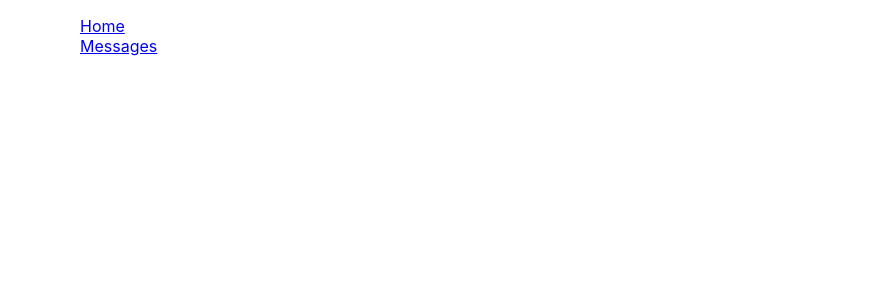
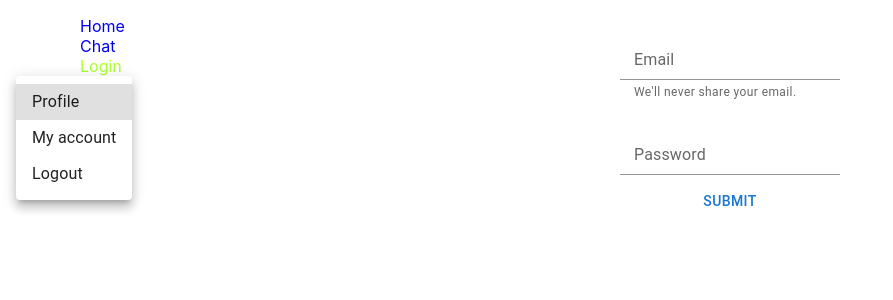
Before and after one commit to aximas/ws_chat, a React (Create React App) app: page /login in a window 1280 px wide. Before the commit this address had no page. Shown: the top 300 px of the page, without its empty margins (0-893 px from the left). Built offline with nearby package versions, Linux system fonts and the light colour scheme.

Commit message:
add: material ui; fix: NavLink active class; wip: Login page

```diff
--- a/package.json
+++ b/package.json
@@ -3,6 +3,9 @@
   "version": "0.1.0",
   "private": true,
   "dependencies": {
+    "@emotion/react": "^11.9.3",
+    "@emotion/styled": "^11.9.3",
+    "@mui/material": "^5.8.4",
     "@reduxjs/toolkit": "^1.8.2",
     "@testing-library/jest-dom": "^5.16.4",
     "@testing-library/react": "^13.3.0",
@@ -11,6 +14,7 @@
     "@types/node": "^16.11.41",
     "@types/react": "^18.0.13",
     "@types/react-dom": "^18.0.5",
+    "classnames": "^2.3.1",
     "react": "^18.2.0",
     "react-dom": "^18.2.0",
     "react-redux": "^8.0.2",
--- a/src/App.css
+++ b/src/App.css
@@ -1,8 +1,21 @@
 .wrapper {
     max-width: 1120px;
     width: 100%;
+    height: 100%;
     margin: 16px auto;
     display: flex;
+}
+
+.sidebar {
+    max-width: 180px;
+    width: 100%;
+    height: 100%;
+}
+
+.main {
+    width: 100%;
+    display: flex;
+    justify-content: center;
 }
 
 ul {
@@ -10,3 +23,7 @@ ul {
     padding-left: 0;
     list-style: none;
 }
+
+a {
+    text-decoration: none;
+}
--- a/src/App.tsx
+++ b/src/App.tsx
@@ -2,19 +2,25 @@ import React from 'react';
 import './App.css';
 import {Routes, Route} from 'react-router-dom';
 import {SuspenseComponent} from './core/utils/Suspense';
-import {Menu} from './pages/Menu/Menu';
+import {MenuComponent} from './pages/Menu/Menu';
 
 const Home = React.lazy(() => import('./pages/Home/Home'));
 const ChatPage = React.lazy(() => import('./pages/Chat/ChatPage'));
+const Login = React.lazy(() => import('./pages/Login/Login'));
 
 function App() {
     return (
         <div className="wrapper">
-            <Menu/>
-            <Routes>
-                <Route path="/" element={<SuspenseComponent><Home/></SuspenseComponent>}/>
-                <Route path="/messages" element={<SuspenseComponent><ChatPage/></SuspenseComponent>}/>
-            </Routes>
+            <aside className="sidebar">
+                <MenuComponent/>
+            </aside>
+            <main className="main">
+                <Routes>
+                    <Route path="/" element={<SuspenseComponent><Home/></SuspenseComponent>}/>
+                    <Route path="/chat" element={<SuspenseComponent><ChatPage/></SuspenseComponent>}/>
+                    <Route path="/login" element={<SuspenseComponent><Login/></SuspenseComponent>}/>
+                </Routes>
+            </main>
         </div>
     );
 }
--- /dev/null
+++ b/src/pages/Login/Login.module.scss
@@ -0,0 +1,8 @@
+.loginForm {
+  display: flex;
+  flex-direction: column;
+}
+
+.formControl {
+  margin-bottom: 12px;
+}
--- /dev/null
+++ b/src/pages/Login/Login.tsx
@@ -0,0 +1,22 @@
+import React from "react";
+import styles from './Login.module.scss';
+
+import {Button, FormControl, InputLabel, Input, FormHelperText} from '@mui/material';
+
+const Login: React.FC = () => {
+    return <form className={styles.loginForm}>
+        <FormControl margin="normal">
+            <InputLabel htmlFor="email">Email</InputLabel>
+            <Input type='email' id="email" aria-describedby="email-privacy"/>
+            <FormHelperText id="email-privacy">We'll never share your email.</FormHelperText>
+        </FormControl>
+        <FormControl margin="normal">
+            <InputLabel htmlFor="password">Password</InputLabel>
+            <Input type='password' id="password" aria-describedby="my-helper-text"/>
+        </FormControl>
+        <Button type='submit'>Submit</Button>
+    </form>
+
+}
+
+export default Login;
--- a/src/pages/Menu/Menu..module.scss
+++ b/src/pages/Menu/Menu..module.scss
@@ -1,5 +1,4 @@
 .nav {
-  max-width: 180px;
   width: 100%;
 }
 
@@ -16,3 +15,7 @@
   width: 100%;
   display: flex;
 }
+
+.activeMenuLink {
+  color: greenyellow;
+}
--- a/src/pages/Menu/Menu.tsx
+++ b/src/pages/Menu/Menu.tsx
@@ -1,15 +1,34 @@
-import {Link} from 'react-router-dom';
+import {NavLink} from 'react-router-dom';
 import styles from './Menu..module.scss';
 
-export const Menu = () => {
+import {Menu, MenuItem} from '@mui/material';
+
+
+export const MenuComponent = () => {
+    const checkActiveLink = ({isActive}: { isActive: boolean }) => isActive ? styles.activeMenuLink : styles.menuLink
+
     return <nav className={styles.nav}>
         <ul className={styles.menu}>
             <li className={styles.menuList}>
-                <Link to="/" className={styles.menuLink}>Home</Link>
+                <NavLink to="/" className={checkActiveLink}>Home</NavLink>
             </li>
             <li className={styles.menuList}>
-                <Link to="/messages" className={styles.menuLink}>Messages</Link>
+                <NavLink to="/chat" className={checkActiveLink}>Chat</NavLink>
+            </li>
+            <li className={styles.menuList}>
+                <NavLink to="/login" className={checkActiveLink}>Login</NavLink>
             </li>
         </ul>
+        <Menu
+            id="basic-menu"
+            open
+            MenuListProps={{
+                'aria-labelledby': 'basic-button',
+            }}
+        >
+            <MenuItem>Profile</MenuItem>
+            <MenuItem>My account</MenuItem>
+            <MenuItem>Logout</MenuItem>
+        </Menu>
     </nav>
 }
```
Also changed, not shown: 1 other file (tests, documents, lock files or other folders). Lines whose indentation alone changed are shown as unchanged.
